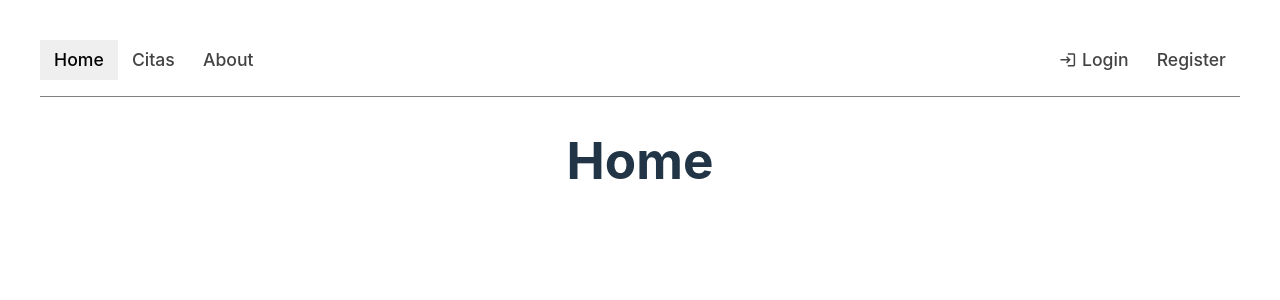
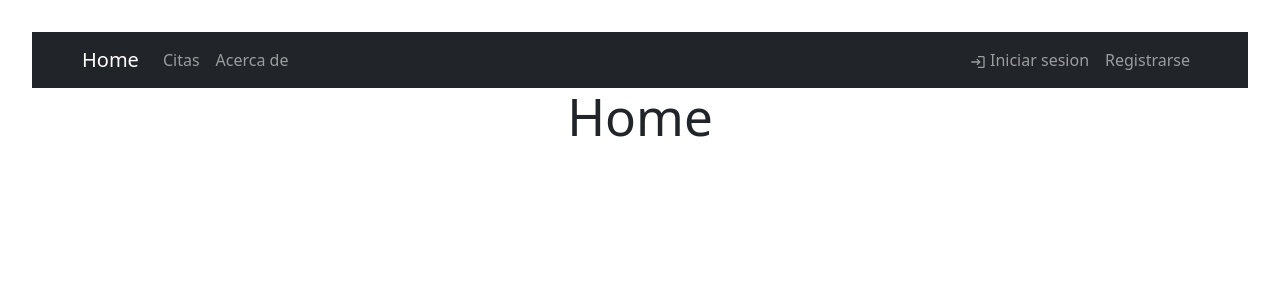
Before and after one commit to FranciscoCampana1/clinicDentalFrontend, a React (Vite) app: page / in a window 1280 px wide. Shown: the top 300 px of the page. Built offline with nearby package versions, Linux system fonts and the light colour scheme.

Commit message:
chanfe header a boostrap

```diff
--- a/package.json
+++ b/package.json
@@ -12,7 +12,9 @@
   "dependencies": {
     "@reduxjs/toolkit": "^1.9.5",
     "axios": "^1.4.0",
+    "bootstrap": "^5.2.3",
     "react": "^18.2.0",
+    "react-bootstrap": "^2.7.4",
     "react-dom": "^18.2.0",
     "react-icons": "^4.8.0",
     "react-jwt": "^1.1.8",
--- a/src/App.scss
+++ b/src/App.scss
@@ -4,3 +4,5 @@
   padding: 2rem;
   text-align: center;
 }
+
+@import './custom.scss'
--- a/src/_services/userService.js
+++ b/src/_services/userService.js
@@ -9,9 +9,13 @@ userService.getAllUsers = async (token, page = 1) => {
         Authorization: `Bearer ${token}`,
       },
     };
-
     return (await axios.get(global.BASE_URL + `/usuarios?page=${page}`, config))
       .data;
   };
 
+
+userService.getProfile = async (token) =>{
+
+}
+
 export default userService;
--- a/src/components/header/Header.jsx
+++ b/src/components/header/Header.jsx
@@ -9,6 +9,10 @@ import {
   MdOutlineLogin,
   MdKeyboardArrowDown,
 } from "react-icons/md";
+import Container from "react-bootstrap/Container";
+import Nav from "react-bootstrap/Nav";
+import Navbar from "react-bootstrap/Navbar";
+import NavDropdown from "react-bootstrap/NavDropdown";
 
 export default function Header() {
   // hooks
@@ -26,67 +30,42 @@ export default function Header() {
 
   return (
     <div className="Header">
-         <nav className="navbar">
-            <ul className="navbar-nav">
-               <li className="nav-item">
-                  <NavLink to="/">Home</NavLink>
-               </li>
-
-               <li className="nav-item">
-                  <NavLink to="/citas">Citas</NavLink>
-               </li>
-               <li className="nav-item">
-                  <NavLink to="/about">About</NavLink>
-               </li>
-
-               {isAdmin && (
-                  <>
-                     <li className="nav-item">
-                        <NavLink to="/admin">Admin</NavLink>
-                     </li>
-                  </>
+      <Navbar collapseOnSelect expand="lg" bg="dark" variant="dark">
+        <Container>
+          <Navbar.Brand className="nav-link" to="/">Home</Navbar.Brand>
+          <Navbar.Toggle aria-controls="responsive-navbar-nav" />
+          <Navbar.Collapse id="responsive-navbar-nav">
+            <Nav className="me-auto">
+              <NavLink className="nav-link" to="/citas">Citas</NavLink>
+              <NavLink className="nav-link" to="about">Acerca de</NavLink>
+              {isAdmin && <NavLink className="nav-link" to="/admin">Admin</NavLink>}
+            </Nav>
+            {!isLoggedIn && (
+              <Nav>
+                <NavLink className="nav-link" to="/login">
+                  <MdOutlineLogin /> Iniciar sesion
+                </NavLink>
+                <NavLink className="nav-link" to="/register">Registrarse</NavLink>
+              </Nav>
             )}
-            </ul>
-
-            <ul className="navbar-nav">
-               {!isLoggedIn && (
-                  <>
-                     <li className="nav-item">
-                        <NavLink to="/login">
-                           <MdOutlineLogin />
-                           Login
-                        </NavLink>
-                     </li>
-                     <li className="nav-item">
-                        <NavLink to="/register">Register</NavLink>
-                     </li>
-                  </>
+            {isLoggedIn && (
+              <Nav>
+                <NavDropdown title={name} id="collasible-nav-dropdown">
+                  <NavDropdown.Item  href="/profile">
+                    <MdPersonOutline /> Perfil
+                  </NavDropdown.Item>
+                  <NavDropdown.Item>
+                    {" "}
+                    <a onClick={handleLogout}>
+                      <MdOutlineLogout /> Cerrar sesión
+                    </a>
+                  </NavDropdown.Item>
+                </NavDropdown>
+              </Nav>
             )}
-
-               {isLoggedIn && (
-                  <>
-                     <li className="nav-item dropdown ">
-                        <a>
-                           <MdPersonOutline className="icon" /> {name}{" "}
-                           <MdKeyboardArrowDown />
-                        </a>
-
-                        <ul className="dropdown-menu">
-                           <li className="dropdown-item">
-                              <NavLink to="/profile">Profile</NavLink>
-                           </li>
-                           <li className="dropdown-item">
-                              <a onClick={handleLogout}>
-                                 <MdOutlineLogout />
-                                 Logout
-                              </a>
-                           </li>
-                        </ul>
-                     </li>
-                  </>
-               )}
-            </ul>
-         </nav>
+          </Navbar.Collapse>
+        </Container>
+      </Navbar>
     </div>
   );
 }
--- a/src/components/header/Header.scss
+++ b/src/components/header/Header.scss
@@ -1,65 +1,11 @@
 .Header {
-    border-bottom: 1px solid gray;
-    padding-bottom: 1em;
-
-    .navbar {
-        display: flex;
-        text-align: left;
-        justify-content: space-between;
+    .active {
+        color: #fff
     }
 
-    .navbar-nav {
-        display: flex;
+    a {
+        font-size: 1.0em;
     }
 
-    .navbar-nav,
-    .dropdown-menu {
-        list-style: none;
-        padding: 0;
-        margin: 0;
-    }
-
-    .dropdown-menu {
-        display: none;
-        position: absolute;
-        background-color: white;
-        box-shadow: rgba(100, 100, 111, 0.2) 0px 7px 29px 0px;
-    }
-
-    .nav-item {
-        a {
-            display: flex;
-            align-items: center;
-            gap: 0.3em;
-            color: #434343;
-            padding: 0.4em 0.8em;
-            cursor: pointer;
-            transition: 0.4s;
-            font-size: 1.1em;
-
-            &:hover,
-            &.active {
-                color: black;
-                background-color: rgb(239, 239, 239);
-            }
-        }
-        &.dropdown {
-            &:hover {
-                a {
-                    background-color: transparent;
-                }
-
-                .dropdown-menu {
-                    display: block;
-                }
-
-                .dropdown-item {
-                    &:hover {
-                        background-color: rgb(239, 239, 239);
-                    }
-                }
-            }
-        }
-    }
 
 }
--- a/src/containers/user-profile/UserProfile.jsx
+++ b/src/containers/user-profile/UserProfile.jsx
@@ -1,6 +1,10 @@
 import React from 'react'
 
 export default function UserProfile() {
+
+
+
+
   return (
     <div>
         <h1>Profile</h1>
--- /dev/null
+++ b/src/custom.scss
@@ -0,0 +1,15 @@
+@import "bootstrap/scss/bootstrap.scss";
+
+
+$white: #ffffff;
+
+$theme-colors: (
+    "light":      #d7dbda,
+    "dark":       #000116,
+    "primary":    #20282e,
+    "secondary":  #fd037f,
+    "info":       #5e78a8,
+    "success":    #01984f,
+    "warning":    #e2c601,
+    "danger":     #ef0012,
+);
```
Also changed, not shown: src/components/data-list-table/DataListTable.jsx (+0 -7 lines), 1 other file (tests, documents, lock files or other folders). Lines whose indentation alone changed are shown as unchanged.
